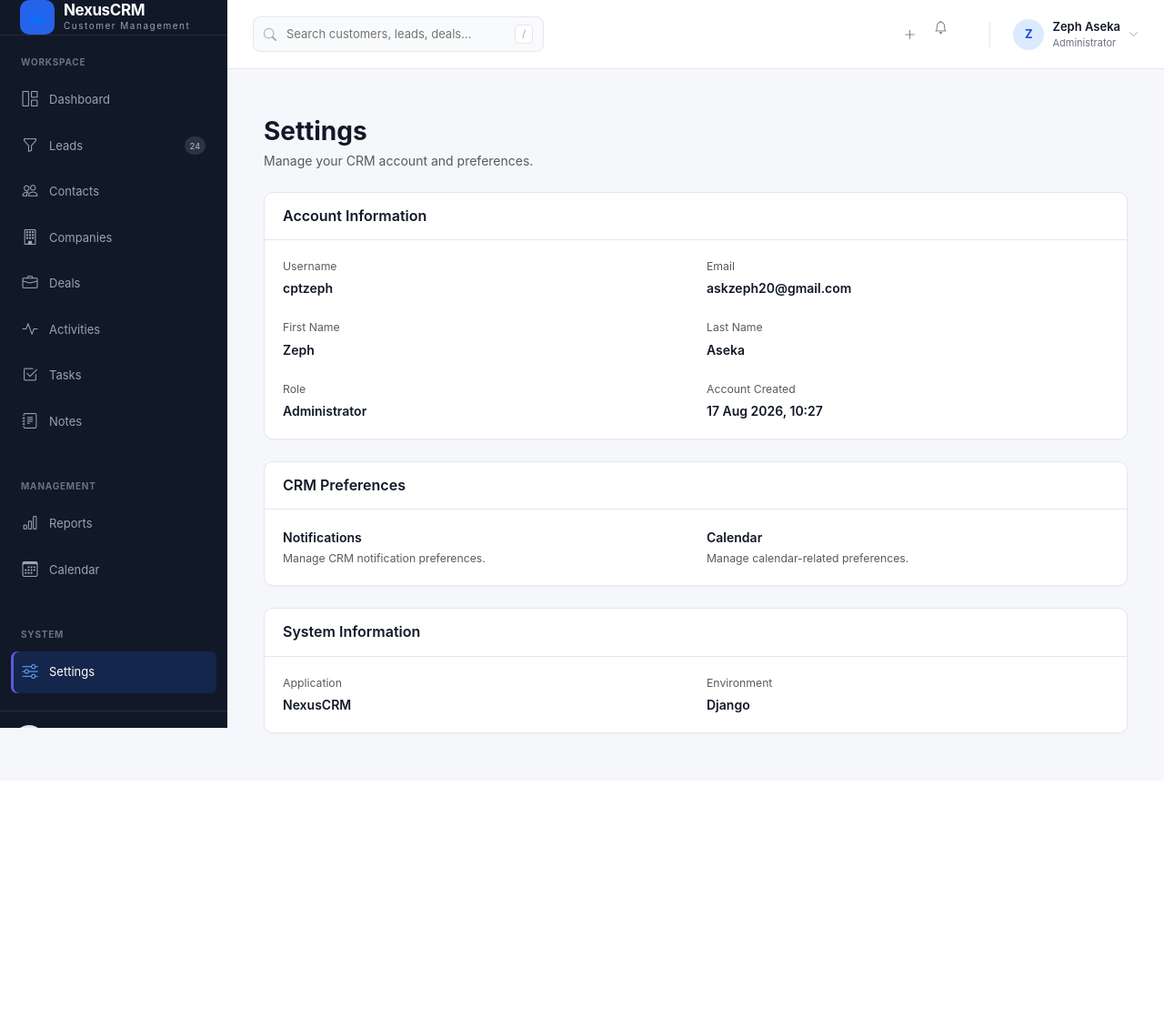
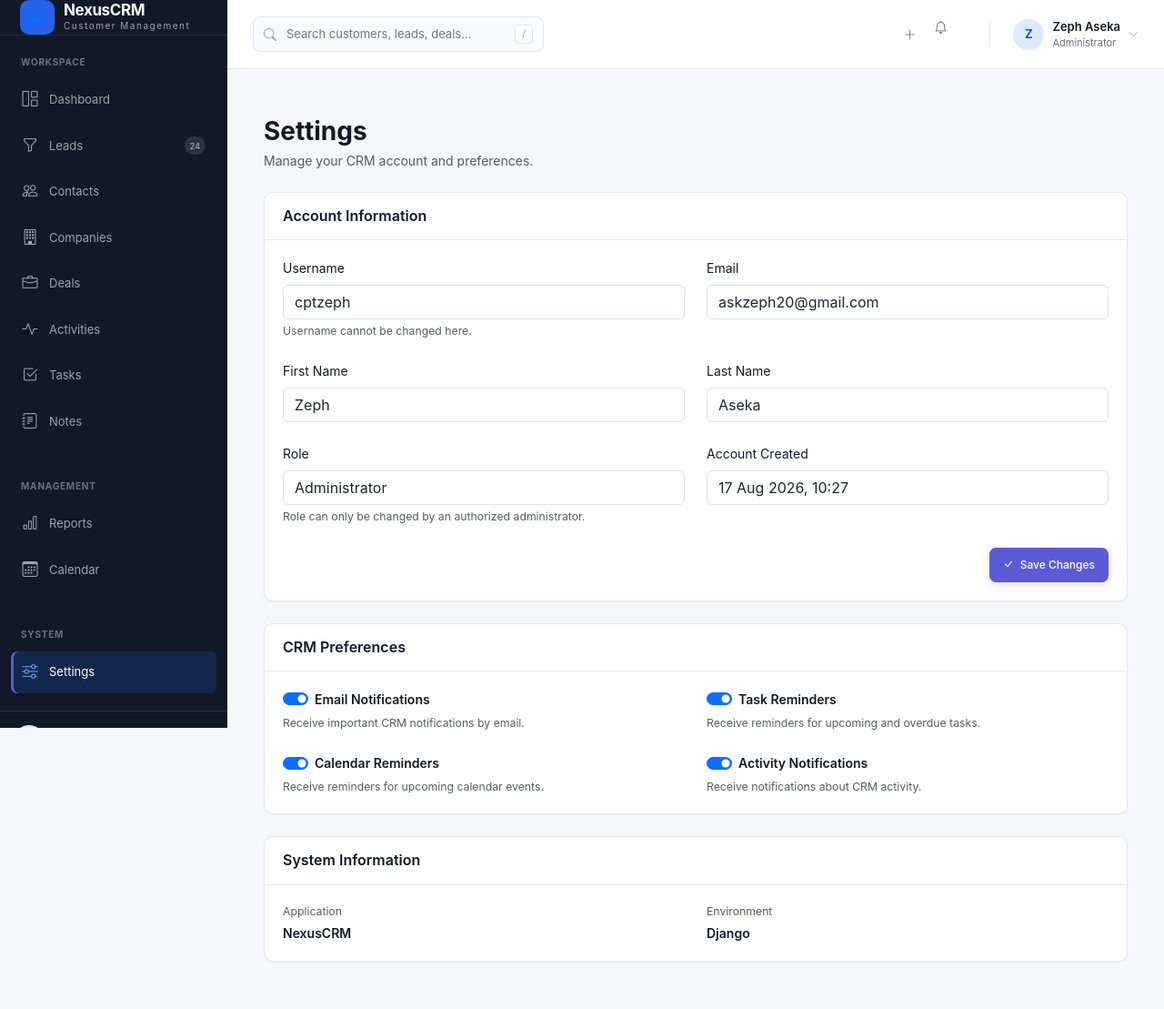
Before and after one commit to Cptzeph23/NEXUS-CRM, a Django app: page /settings/ in a window 1280 px wide. Shown: the whole page at 91% size. Before the commit the page ends 807 px from the top, so only its background shows below. Run offline with Django 5.2, Linux system fonts and the light colour scheme; a user stored in the database is signed in; data comes from the database, SQL or seed files in the repository; both versions use the stored data as it was after the commit; parts of the project's set-up code (start-up, migrations or seed data) failed here and were passed over.

Commit message:
settings

```diff
--- a/NexusCRM/crmApp/forms.py
+++ b/NexusCRM/crmApp/forms.py
@@ -1267,42 +1267,3 @@ class UserSettingsForm(forms.ModelForm):
                 }
             ),
         }
-
-@login_required
-def settings_view(request):
-
-    user = request.user
-
-    if request.method == "POST":
-
-        form = UserSettingsForm(
-            request.POST,
-            instance=user
-        )
-
-        if form.is_valid():
-
-            form.save()
-
-            messages.success(
-                request,
-                "Your account information has been updated."
-            )
-
-            return redirect("settings")
-
-    else:
-
-        form = UserSettingsForm(
-            instance=user
-        )
-
-    return render(
-        request,
-        "crmApp/settings.html",
-        {
-            "user": user,
-            "profile": getattr(user, "profile", None),
-            "form": form,
-        }
-    )
--- a/NexusCRM/templates/crmApp/settings.html
+++ b/NexusCRM/templates/crmApp/settings.html
@@ -19,6 +19,8 @@
 
     <!-- ACCOUNT -->
 
+ <!-- ACCOUNT SETTINGS -->
+
         <div class="crm-card mb-4">
 
     <div class="crm-card-header">
@@ -29,18 +31,42 @@
 
     </div>
 
+
     <div class="crm-card-body">
+
+        <form method="post">
+
+            {% csrf_token %}
+
+
+            {% if form.non_field_errors %}
+
+                <div class="alert alert-danger">
+
+                    {{ form.non_field_errors }}
+
+                </div>
+
+            {% endif %}
+
 
             <div class="row g-4">
 
                 <div class="col-md-6">
 
-                    <div class="text-muted small mb-1">
+                    <label class="form-label">
                         Username
-                    </div>
+                    </label>
 
-                    <div class="fw-semibold">
-                        {{ user.username }}
+                    <input
+                        type="text"
+                        class="form-control"
+                        value="{{ user.username }}"
+                        readonly
+                    >
+
+                    <div class="form-text">
+                        Username cannot be changed here.
                     </div>
 
                 </div>
@@ -48,12 +74,85 @@
 
                 <div class="col-md-6">
 
-                    <div class="text-muted small mb-1">
+                    <label
+                        for="{{ form.email.id_for_label }}"
+                        class="form-label"
+                    >
                         Email
+                    </label>
+
+                    {{ form.email }}
+
+                    {% if form.email.errors %}
+
+                        <div class="text-danger small mt-1">
+                            {{ form.email.errors }}
                         </div>
 
-                    <div class="fw-semibold">
-                        {{ user.email|default:"Not provided" }}
+                    {% endif %}
+
+                </div>
+
+
+                <div class="col-md-6">
+
+                    <label
+                        for="{{ form.first_name.id_for_label }}"
+                        class="form-label"
+                    >
+                        First Name
+                    </label>
+
+                    {{ form.first_name }}
+
+                    {% if form.first_name.errors %}
+
+                        <div class="text-danger small mt-1">
+                            {{ form.first_name.errors }}
+                        </div>
+
+                    {% endif %}
+
+                </div>
+
+
+                <div class="col-md-6">
+
+                    <label
+                        for="{{ form.last_name.id_for_label }}"
+                        class="form-label"
+                    >
+                        Last Name
+                    </label>
+
+                    {{ form.last_name }}
+
+                    {% if form.last_name.errors %}
+
+                        <div class="text-danger small mt-1">
+                            {{ form.last_name.errors }}
+                        </div>
+
+                    {% endif %}
+
+                </div>
+
+
+                <div class="col-md-6">
+
+                    <label class="form-label">
+                        Role
+                    </label>
+
+                    <input
+                        type="text"
+                        class="form-control"
+                        value="{% if profile %}{{ profile.get_role_display }}{% else %}Not assigned{% endif %}"
+                        readonly
+                    >
+
+                    <div class="form-text">
+                        Role can only be changed by an authorized administrator.
                     </div>
 
                 </div>
@@ -61,62 +160,35 @@
 
                 <div class="col-md-6">
 
-                    <div class="text-muted small mb-1">
-                        First Name
-                    </div>
+                    <label class="form-label">
+                        Account Created
+                    </label>
 
-                    <div class="fw-semibold">
-                        {{ user.first_name|default:"Not provided" }}
-                    </div>
-
-                </div>
-
-
-                <div class="col-md-6">
-
-                    <div class="text-muted small mb-1">
-                        Last Name
-                    </div>
-
-                    <div class="fw-semibold">
-                        {{ user.last_name|default:"Not provided" }}
-                    </div>
-
-                </div>
-
-
-                <div class="col-md-6">
-
-                    <div class="text-muted small mb-1">
-                        Role
-                    </div>
-
-                    <div class="fw-semibold">
-
-                        {% if profile %}
-                            {{ profile.get_role_display }}
-                        {% else %}
-                            Not assigned
-                        {% endif %}
+                    <input
+                        type="text"
+                        class="form-control"
+                        value="{{ user.date_joined|date:'d M Y, H:i' }}"
+                        readonly
+                    >
 
                 </div>
 
             </div>
 
 
-                <div class="col-md-6">
+            <div class="d-flex justify-content-end mt-4">
 
-                    <div class="text-muted small mb-1">
-                        Account Created
-                    </div>
-
-                    <div class="fw-semibold">
-                        {{ user.date_joined|date:"d M Y, H:i" }}
-                    </div>
+                <button
+                    type="submit"
+                    class="btn btn-primary"
+                >
+                    <i class="bi bi-check-lg me-1"></i>
+                    Save Changes
+                </button>
 
             </div>
 
-            </div>
+        </form>
 
     </div>
 
@@ -124,6 +196,8 @@
 
 
     <!-- PREFERENCES -->
+
+  <!-- CRM PREFERENCES -->
 
 <div class="crm-card mb-4">
 
@@ -135,18 +209,33 @@
 
     </div>
 
+
     <div class="crm-card-body">
 
         <div class="row g-4">
 
             <div class="col-md-6">
 
-                    <div class="fw-semibold mb-1">
-                        Notifications
+                <div class="form-check form-switch">
+
+                    <input
+                        class="form-check-input"
+                        type="checkbox"
+                        id="emailNotifications"
+                        checked
+                    >
+
+                    <label
+                        class="form-check-label fw-semibold"
+                        for="emailNotifications"
+                    >
+                        Email Notifications
+                    </label>
+
                 </div>
 
-                    <div class="text-muted small">
-                        Manage CRM notification preferences.
+                <div class="text-muted small mt-1">
+                    Receive important CRM notifications by email.
                 </div>
 
             </div>
@@ -154,12 +243,80 @@
 
             <div class="col-md-6">
 
-                    <div class="fw-semibold mb-1">
-                        Calendar
+                <div class="form-check form-switch">
+
+                    <input
+                        class="form-check-input"
+                        type="checkbox"
+                        id="taskReminders"
+                        checked
+                    >
+
+                    <label
+                        class="form-check-label fw-semibold"
+                        for="taskReminders"
+                    >
+                        Task Reminders
+                    </label>
+
                 </div>
 
-                    <div class="text-muted small">
-                        Manage calendar-related preferences.
+                <div class="text-muted small mt-1">
+                    Receive reminders for upcoming and overdue tasks.
+                </div>
+
+            </div>
+
+
+            <div class="col-md-6">
+
+                <div class="form-check form-switch">
+
+                    <input
+                        class="form-check-input"
+                        type="checkbox"
+                        id="calendarReminders"
+                        checked
+                    >
+
+                    <label
+                        class="form-check-label fw-semibold"
+                        for="calendarReminders"
+                    >
+                        Calendar Reminders
+                    </label>
+
+                </div>
+
+                <div class="text-muted small mt-1">
+                    Receive reminders for upcoming calendar events.
+                </div>
+
+            </div>
+
+
+            <div class="col-md-6">
+
+                <div class="form-check form-switch">
+
+                    <input
+                        class="form-check-input"
+                        type="checkbox"
+                        id="activityNotifications"
+                        checked
+                    >
+
+                    <label
+                        class="form-check-label fw-semibold"
+                        for="activityNotifications"
+                    >
+                        Activity Notifications
+                    </label>
+
+                </div>
+
+                <div class="text-muted small mt-1">
+                    Receive notifications about CRM activity.
                 </div>
 
             </div>
```
Also changed, not shown: NexusCRM/db.sqlite3. Lines whose indentation alone changed are shown as unchanged.
